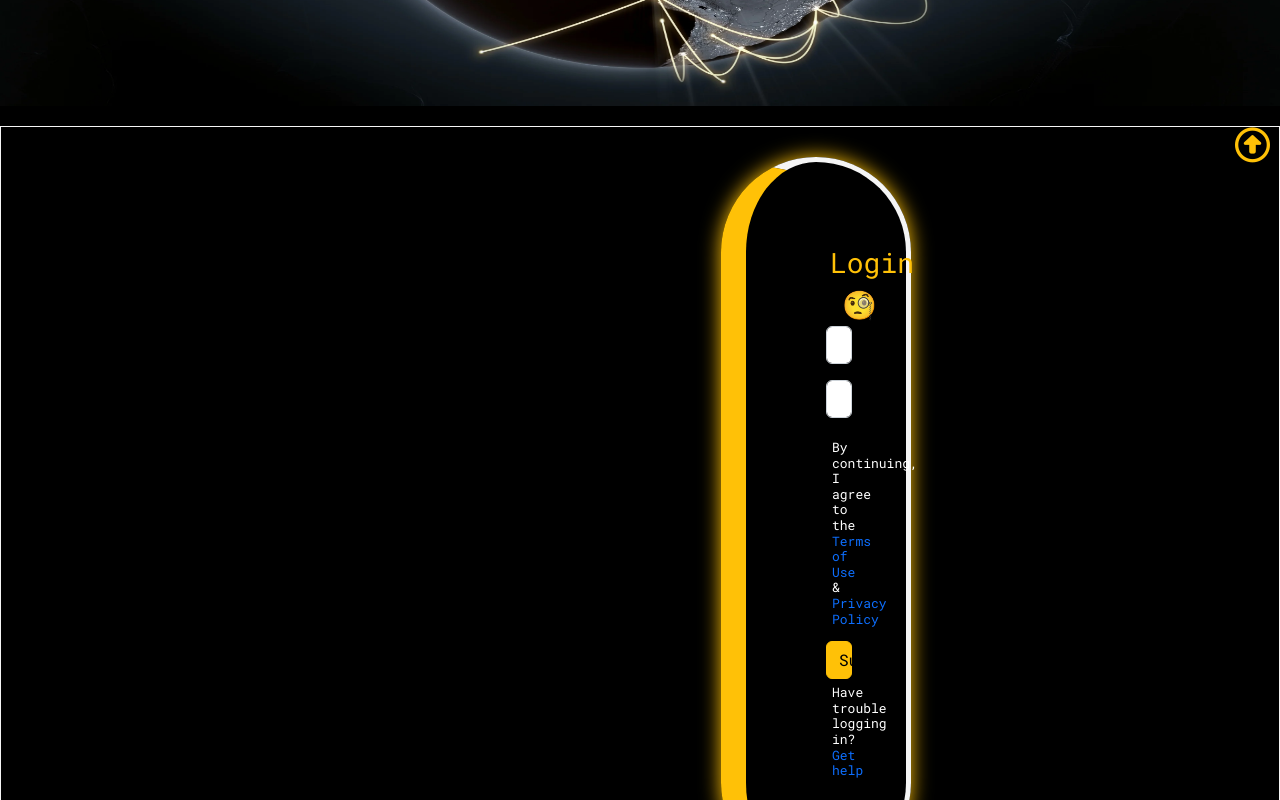
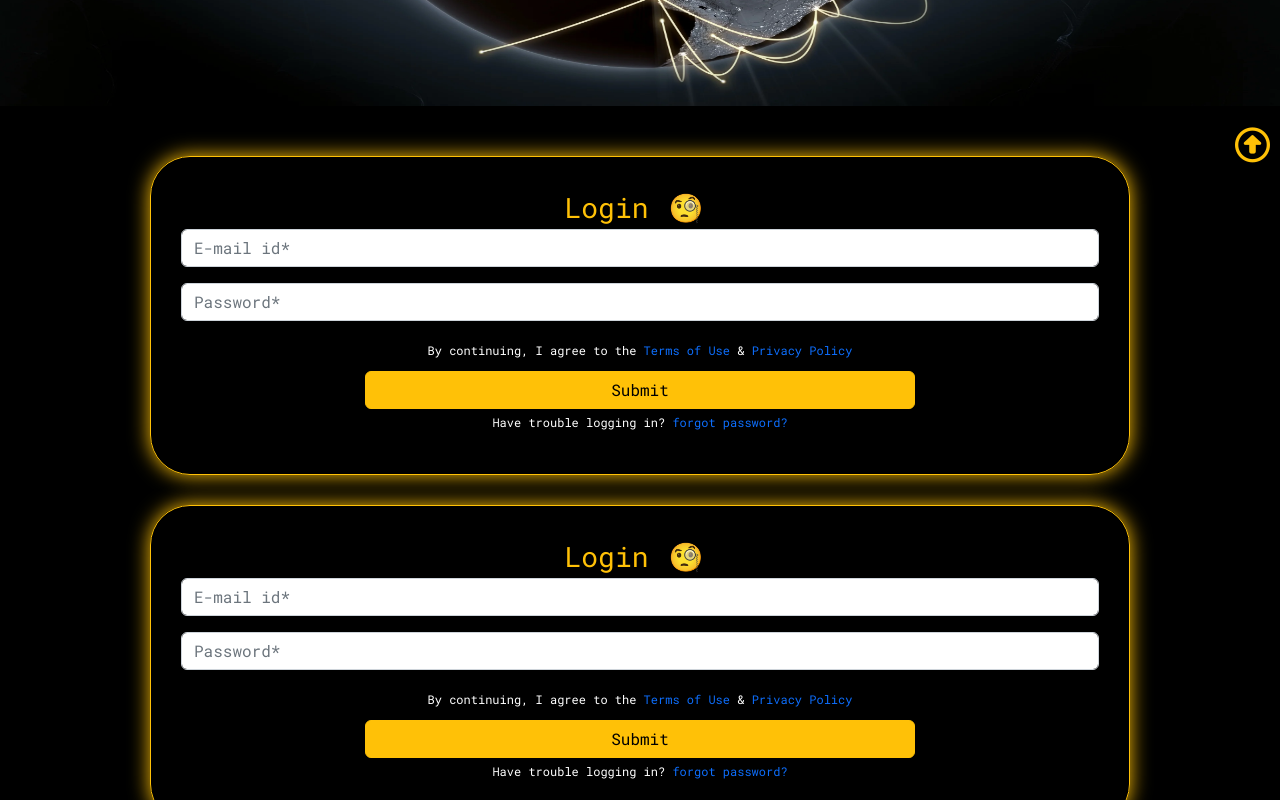
Before and after one commit to Eddi1995/zealHubIt, a React (Create React App) app in the folder zealhubit-app/: page /Login in a window 1280 px wide. Shown: the part 620-1420 px from the top of the page. Built offline with nearby package versions, Linux system fonts and the light colour scheme.

Commit message:
updated19

```diff
--- a/zealhubit-app/src/Components/Login/Login.js
+++ b/zealhubit-app/src/Components/Login/Login.js
@@ -61,7 +61,7 @@ class Login extends Component{
                 <p>{this.state.passworderr}</p>
                 <h6>By continuing, I agree to the <a href="#">Terms of Use</a> & <a href="#">Privacy Policy</a></h6>
                 <button onClick={this.controllingLogin} className="btn btn-warning">Submit</button>
-                <h6 >Have trouble logging in? <a href="#">Get help</a></h6>
+                <h6 >Have trouble logging in? <a href="#">forgot password?</a></h6>
               </form>
             </section>
         )
--- a/zealhubit-app/src/Components/Login/Login.module.css
+++ b/zealhubit-app/src/Components/Login/Login.module.css
@@ -2,9 +2,7 @@
 
 
 .formControlling{
-    border:  1px solid whitesmoke;
     text-align: center;
-
 }
 /* rgb(5, 23, 47)#ffc107  */
 .formControlling form{
@@ -32,7 +30,7 @@
     color: whitesmoke;
 }
 .formControlling form h6{
-     font-size: 13px;
+     font-size: 12px;
      padding: 6px;
 }
 .formControlling form h6 a{
@@ -41,3 +39,78 @@
 .formControlling form p{
     color: orange;
 }
+
+@media only screen and (max-device-width:600px){
+
+    .formControlling form{
+        border: 1px solid #ffc107;
+        margin-left: 20px;
+        margin-right: 20px;
+        padding: 30px;
+        margin-top: 30px;
+        margin-bottom: 30px;
+        border-left-style: solid;
+        /* border-left-width: 25px; */
+        /* border-left-color: none; */
+        border-radius: 80px ;
+        background-color: transparent;
+        box-shadow: 0px 0px 20px #ffc107;
+    }
+
+}
+
+@media only screen and (min-device-width:601px) and (max-device-width:1100px){
+
+    .formControlling form{
+        border: 1px solid #ffc107;
+        margin-left: 150px;
+        margin-right: 150px;
+        padding: 30px;
+        margin-top: 30px;
+        margin-bottom: 30px;
+        border-left-style: solid;
+        /* border-left-width: 25px; */
+        /* border-left-color: none; */
+        border-radius: 40px ;
+        background-color: transparent;
+        box-shadow: 0px 0px 20px #ffc107;
+    }
+
+}
+
+@media only screen and (min-device-width:1101px) and (max-device-width:1550px){
+
+    .formControlling form{
+        border: 1px solid #ffc107;
+        margin-left: 300px;
+        margin-right: 300px;
+        padding: 30px;
+        margin-top: 30px;
+        margin-bottom: 30px;
+        border-left-style: solid;
+        /* border-left-width: 25px; */
+        /* border-left-color: none; */
+        border-radius: 40px ;
+        background-color: transparent;
+        box-shadow: 0px 0px 20px #ffc107;
+    }
+
+}
+@media only screen and (min-device-width:1551px) and (max-device-width:1800px){
+
+    .formControlling form{
+        border: 5px solid whitesmoke;
+        margin-left: 570px;
+        margin-right: 570px;
+        padding: 80px;
+        margin-top: 30px;
+        margin-bottom: 30px;
+        border-left-style: solid;
+        border-left-width: 25px;
+        border-left-color: #ffc107 ;
+        border-radius: 450px ;
+        background-color: transparent;
+        box-shadow: 0px 0px 20px #ffc107;
+    }
+
+}
```
Also changed, not shown: zealhubit-app/src/Components/ContactUs/ContactUs.module.css (line endings or trailing spaces).
